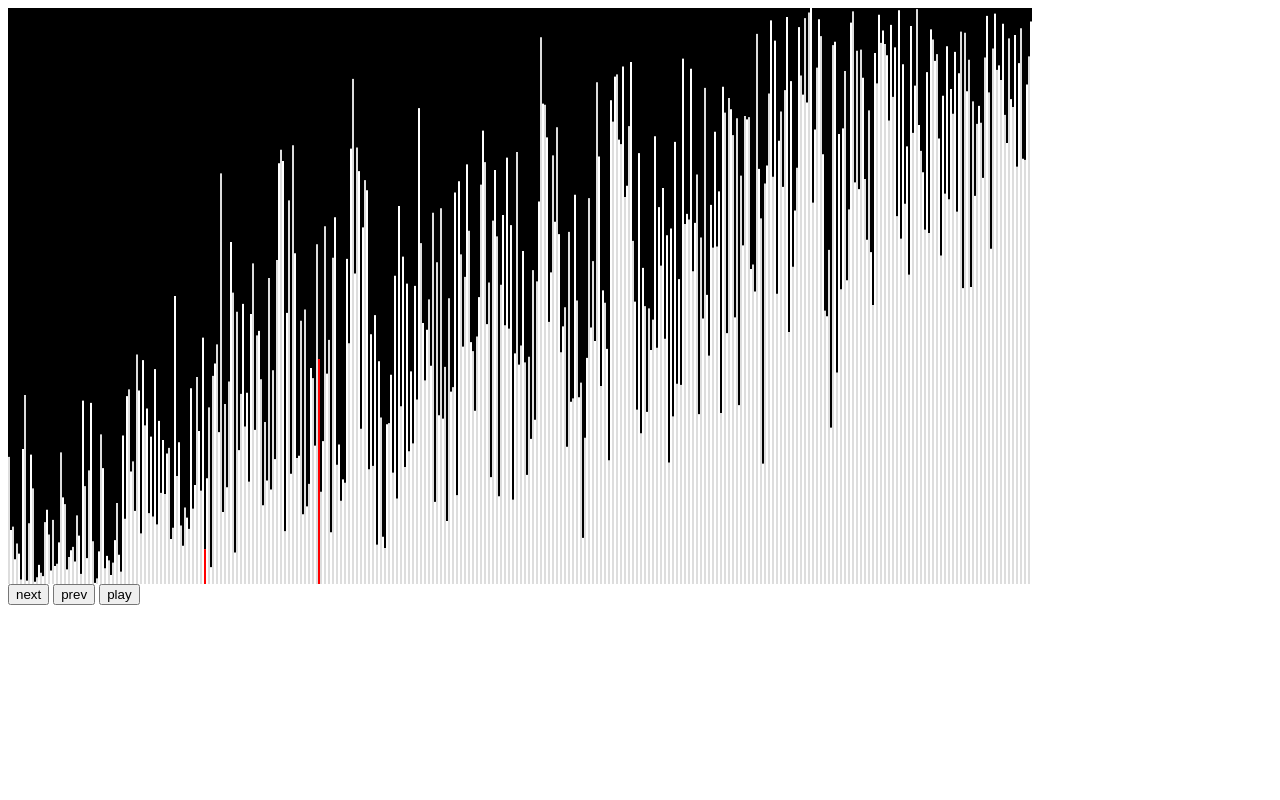
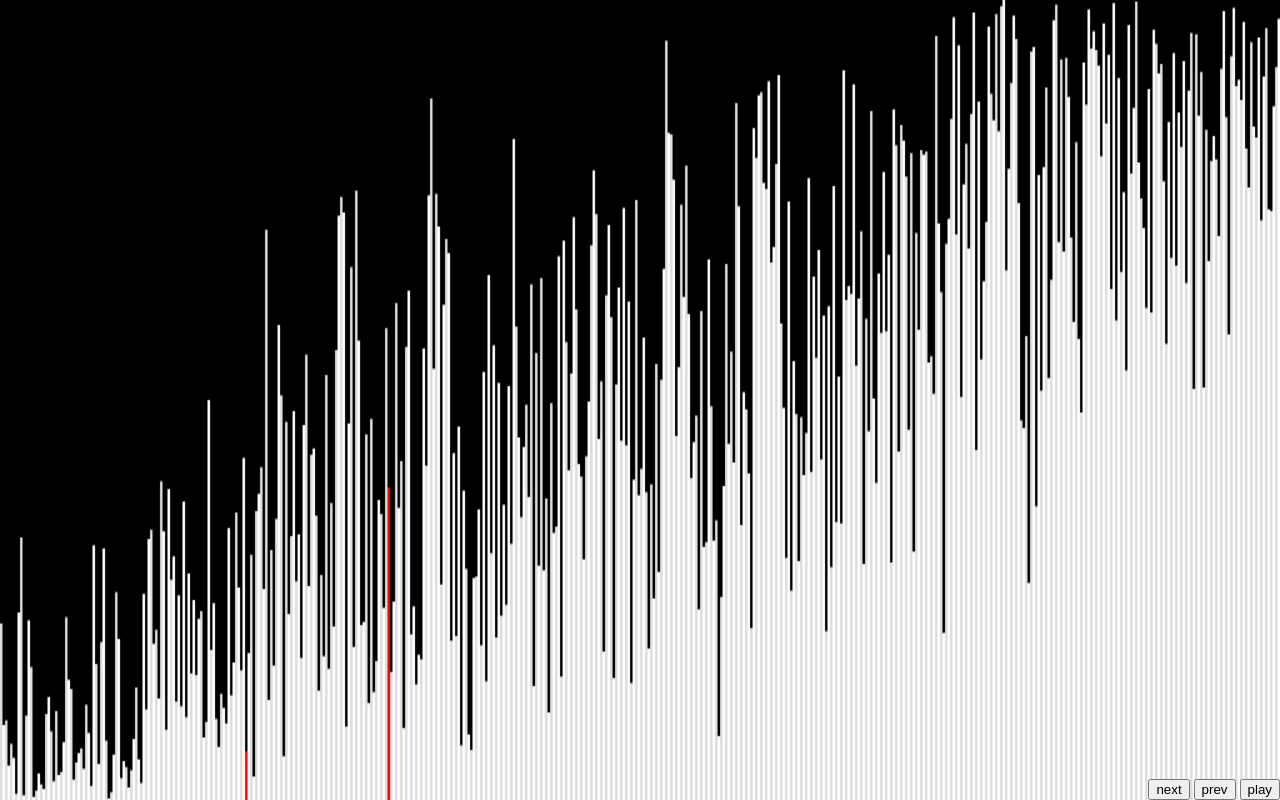
Before and after one commit to SebastianMestre/Sorting-Algorithms, a plain HTML site: page shellsort/index.html in a window 1280 px wide. Drawn offline with Linux system fonts and the light colour scheme.

Commit message:
Add stylesheet to shellsort

```diff
--- a/shellsort/index.html
+++ b/shellsort/index.html
@@ -2,6 +2,7 @@
 	<head>
 		<script src="settings.js"></script>
 		<script src="../lib/lib.js"></script>
+		<link rel="stylesheet" href="../lib/styles.css">
 		<script src="main.js"></script>
 	</head>
 	<body>
```
